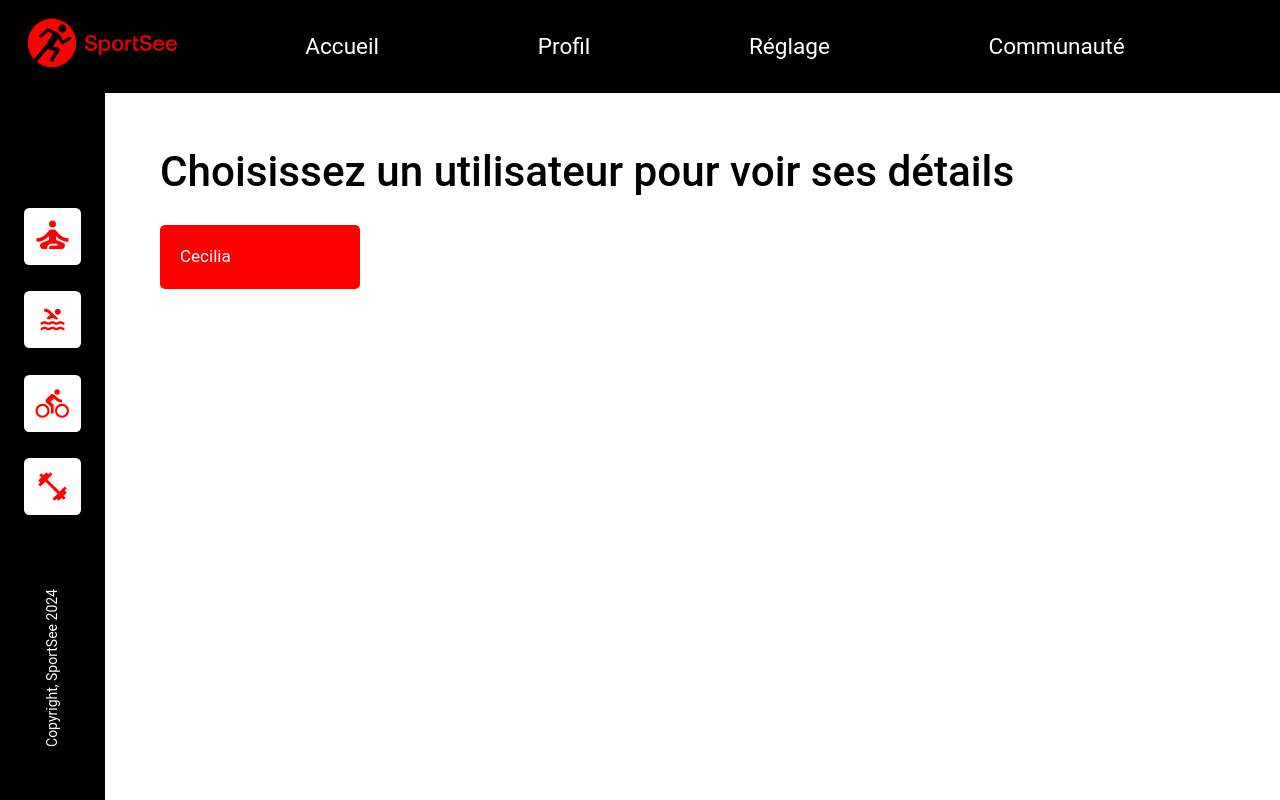
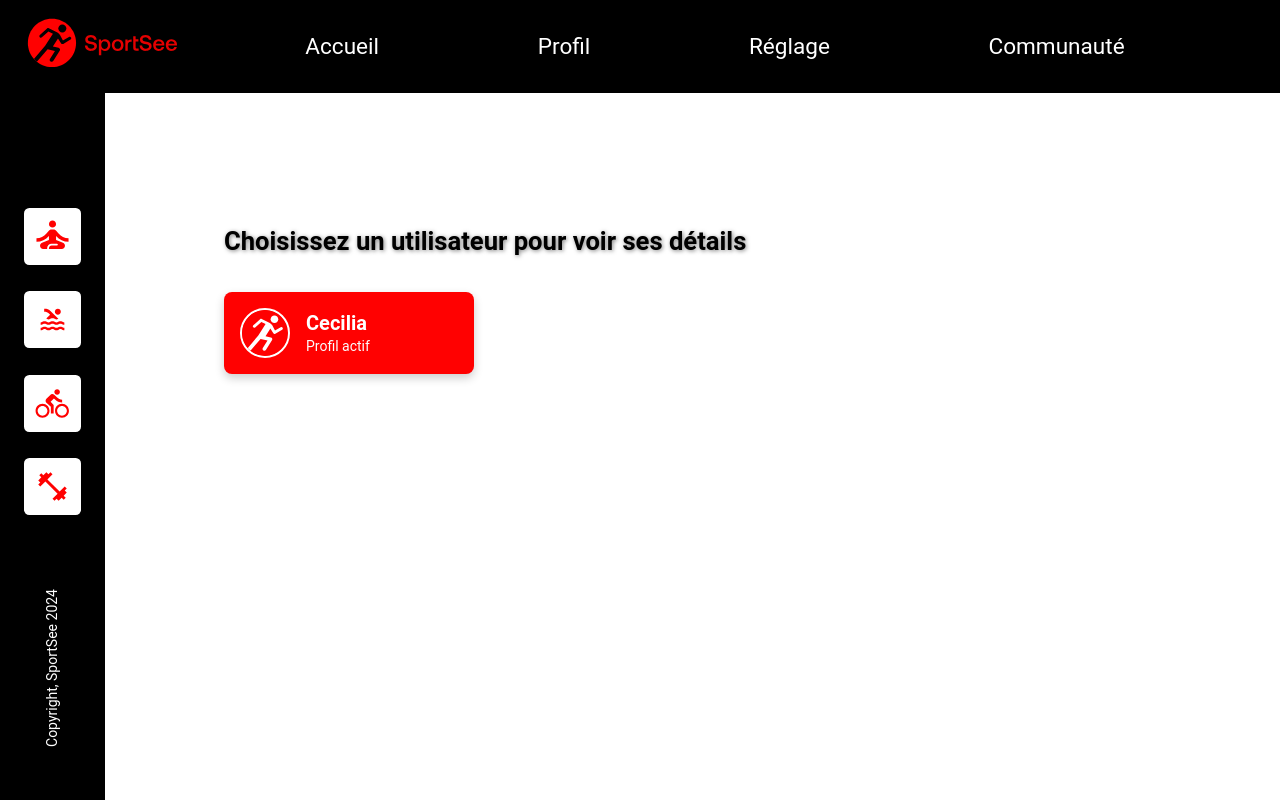
Before and after one commit to ssidikov/SportSee, a React (Create React App) app: page /#/ in a window 1280 px wide. Built offline with nearby package versions, Linux system fonts and the light colour scheme.

Commit message:
Refactor Home component styles and structure: update class names, improve layout, and add user avatar

```diff
--- a/src/pages/Home/Home.sass
+++ b/src/pages/Home/Home.sass
@@ -1,43 +1,49 @@
 @use '../../styles/variables' as *
 
 .home
-  // padding-left: 15.5vw
-  // padding-top: 15.5vw
-  &-title
-    font-size: clamp(1.5rem, -0.2727rem + 3.6364vw, 3rem)
-    font-weight: 500
-    line-height: 24px
-    margin-bottom: 41px
-    // &__username
-    //   color: $primary-color
-  &__user-container
+  display: flex
+  flex-direction: column
+  padding: 5vw
+  border-radius: 10px
+
+  &__title
+    font-size: clamp(1.5rem, 2vw, 3rem)
+    font-weight: 600
+    margin-bottom: 2rem
+    text-shadow: 1px 1px 4px rgba(0, 0, 0, 0.5)
+
+  &__user-card
     display: flex
     align-items: center
-    margin-bottom: 41px
-    background-color: $primary-color
-    width: 200px
-    padding: 20px
-    border-radius: 5px
-    font-size: clamp(0.875rem, 0.5795rem + 0.6061vw, 1.125rem)
-    font-weight: 400
+    justify-content: flex-start
+    width: 250px
+    padding: 1rem
+    background: $primary-color
+    border-radius: 8px
+    text-decoration: none
     color: $white
-    text-decoration: none
+    box-shadow: 0 4px 10px rgba(0, 0, 0, 0.2)
+    transition: transform 0.3s, background-color 0.3s
+
     &:hover
-      cursor: pointer
+      transform: scale(1.05)
       background-color: $primary-color-hover
-    // &-avatar
-    //   width: 50px
-    //   height: 50px
-    //   border-radius: 50%
-    //   margin-right: 20px
-    // &-info
-    //   display: flex
-    //   flex-direction: column
-    //   &__username
-    //     font-size: clamp(1rem, 0.4545rem + 1.8182vw, 1.5rem)
-    //     font-weight: 500
-    //     margin-bottom: 5px
-    // &-link
-    //   font-size: clamp(0.875rem, 0.5795rem + 0.6061vw, 1.125rem)
-    //   font-weight: 400
-    //   color: $white
+
+  &__user-avatar
+    width: 50px
+    height: 50px
+    border-radius: 50%
+    margin-right: 1rem
+    border: 2px solid $white
+
+  &__user-info
+    display: flex
+    flex-direction: column
+
+  &__user-name
+    font-size: 1.25rem
+    font-weight: 600
+
+  &__user-status
+    font-size: 0.875rem
+    color: $background-color
--- a/src/pages/Home/index.jsx
+++ b/src/pages/Home/index.jsx
@@ -1,12 +1,17 @@
 import './Home.sass'
 import { Link } from 'react-router-dom'
+import UserAvatar from '../../assets/avatar.svg'
 
 function Home() {
   return (
     <div className='home'>
-      <h2 className='home-title'>Choisissez un utilisateur pour voir ses détails</h2>
-      <Link to='/profile' className='home__user-container'>
-        Cecilia
+      <h2 className='home__title'>Choisissez un utilisateur pour voir ses détails</h2>
+      <Link to='/profile' className='home__user-card'>
+        <img src={UserAvatar} alt='User Avatar' className='home__user-avatar' />
+        <div className='home__user-info'>
+          <span className='home__user-name'>Cecilia</span>
+          <span className='home__user-status'>Profil actif</span>
+        </div>
       </Link>
     </div>
   )
```
Also changed, not shown: src/assets/avatar.svg (added).
